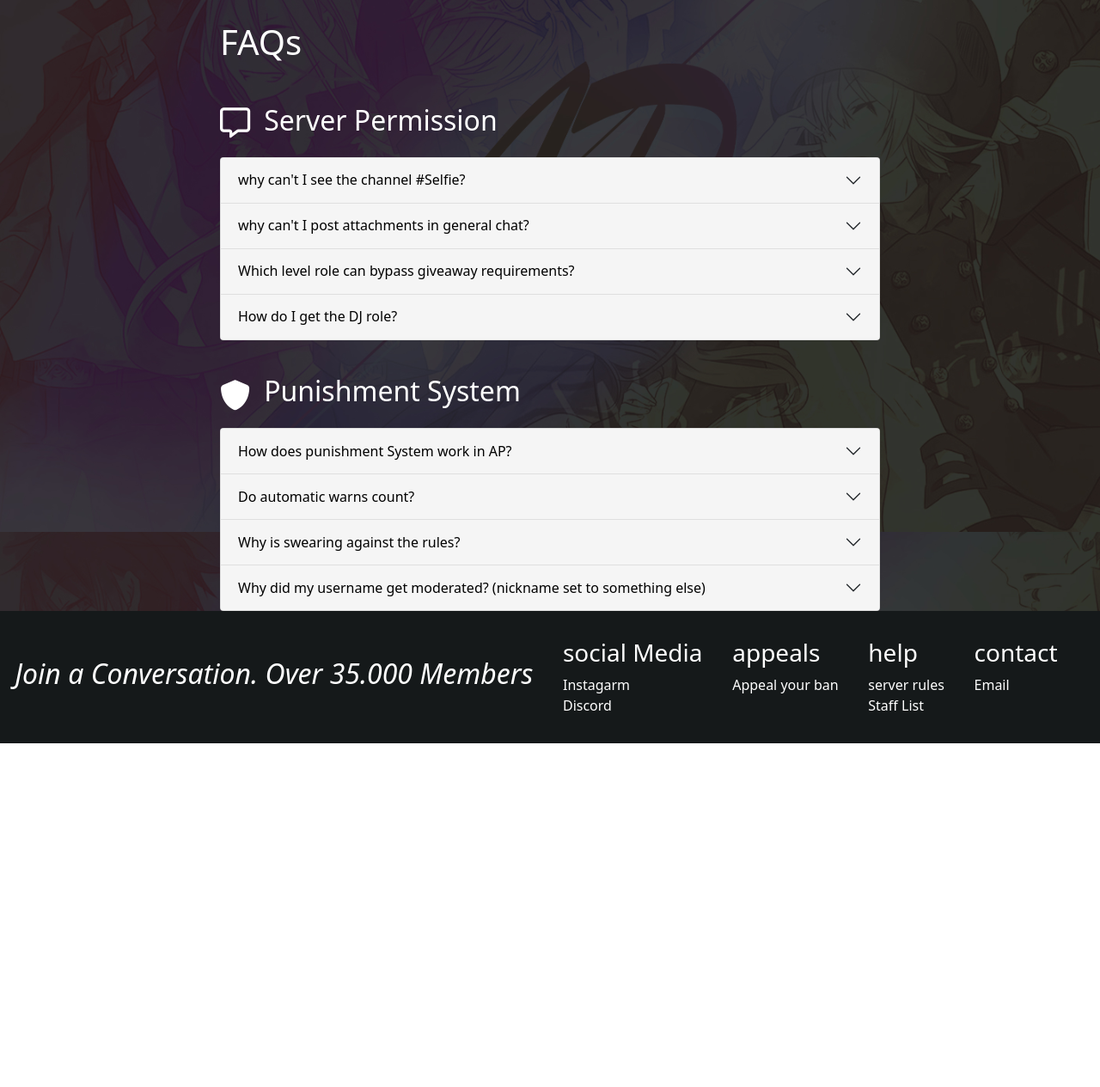
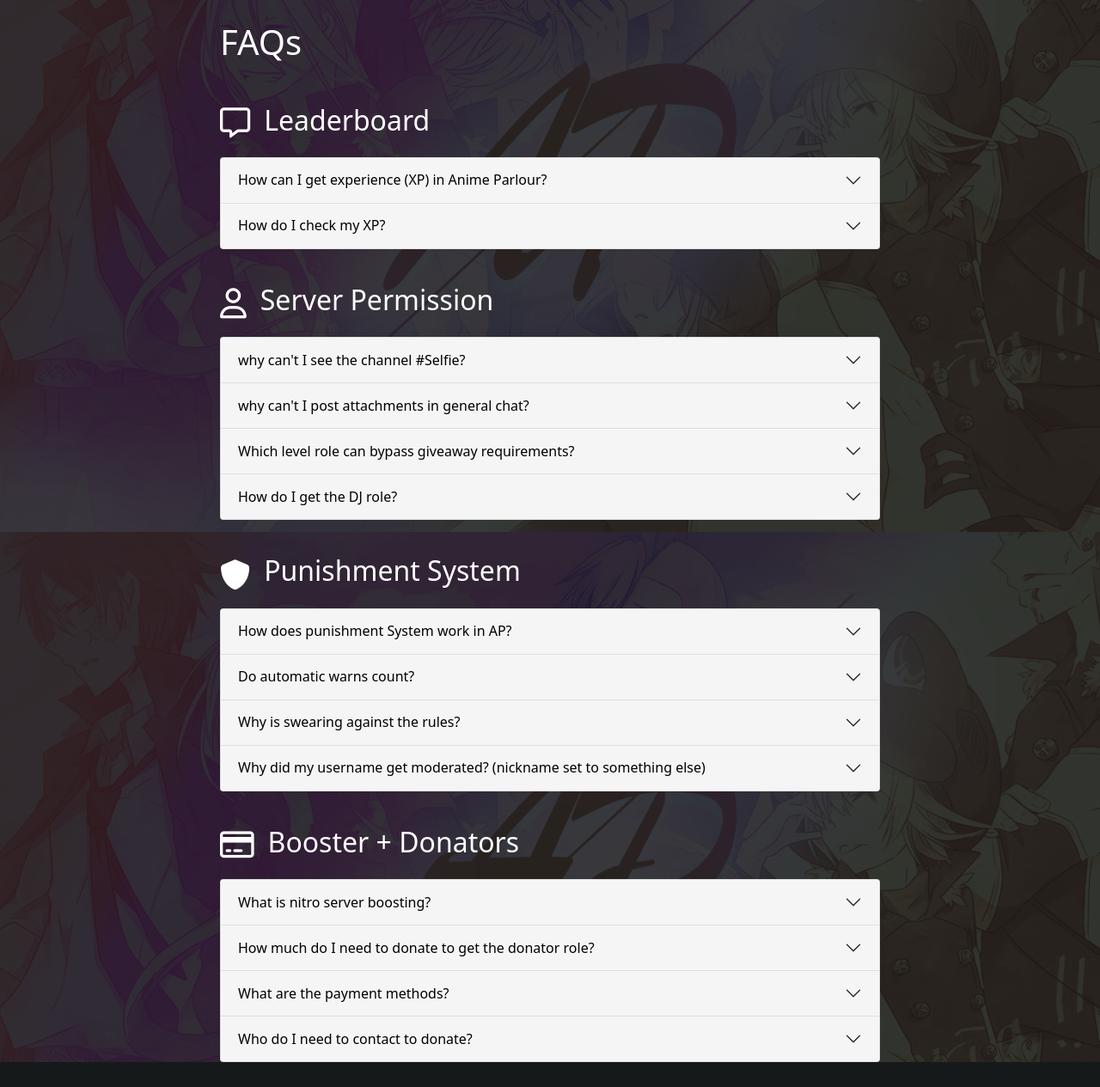
Before and after one commit to DreadlordofDeath/Anime-Parlour, a plain HTML site: page pages/FAQ.html in a window 1280 px wide. Shown: the part 181-1446 px from the top of the page at 86% size. Before the commit the page ends 1046 px from the top, so only its background shows below. Drawn offline with nearby package versions, Linux system fonts and the light colour scheme.

Commit message:
JSON update and CSS

```diff
--- a/Json/faq-questions.json
+++ b/Json/faq-questions.json
@@ -1,4 +1,18 @@
 {
+  "Leaderboard": {
+    "items": [
+      {
+        "q": "How can I get experience (XP) in Anime Parlour?",
+        "a": "• Being active in the general rooms will grant you Server XP. You get 10-20 XP per message, but keep in mind there's a 2 minute cooldown, meaning line-splitting or sending messages in multiple lines will not generate XP faster."
+      },
+      {
+        "q": "How do I check my XP?",
+        "a": "• To check your Server XP, go to ╭꒰🧊꒱all-bots and type .rank. (See the message above if you are unsure how Server XP works!)"
+      }
+    ],
+    "icon": "fa-regular fa-message"
+  },
+
   "Server Permission": {
     "items": [
       {
@@ -18,7 +32,7 @@
         "a": "You need to be at least level 30 to get the DJ role"
       }
     ],
-    "icon": "fa-regular fa-message"
+    "icon": "fa-regular fa-user"
   },
   "Punishment System": {
     "items": [
@@ -40,5 +54,26 @@
       }
     ],
     "icon": "fa-solid fa-shield"
+  },
+  "Booster + Donators": {
+    "items": [
+      {
+        "q": "What is nitro server boosting?",
+        "a": "Nitro Server Boosting is an exclusive feature for Nitro users, wherein they can work together to unlock collective perks for the server they boost, from server banners to more emoji slots, for example."
+      },
+      {
+        "q": "How much do I need to donate to get the donator role?",
+        "a": "You need to donate at least 5$ to get the donator role and their perks"
+      },
+      {
+        "q": "What are the payment methods?",
+        "a": "Payment methods are Nitro Code and PayPal!"
+      },
+      {
+        "q": "Who do I need to contact to donate?",
+        "a": " To Donate to our server, feel free to create a #ticket in the server"
+      }
+    ],
+    "icon": "fa-regular fa-credit-card"
   }
 }
--- a/css/Style.css
+++ b/css/Style.css
@@ -104,6 +104,7 @@ nav div {
 
 nav p {
   margin-top: 5px;
+  margin-bottom: 0;
 }
 
 /* Add responsiveness - will automatically display the navbar vertically instead of horizontally on screens less than 500 pixels */
```
